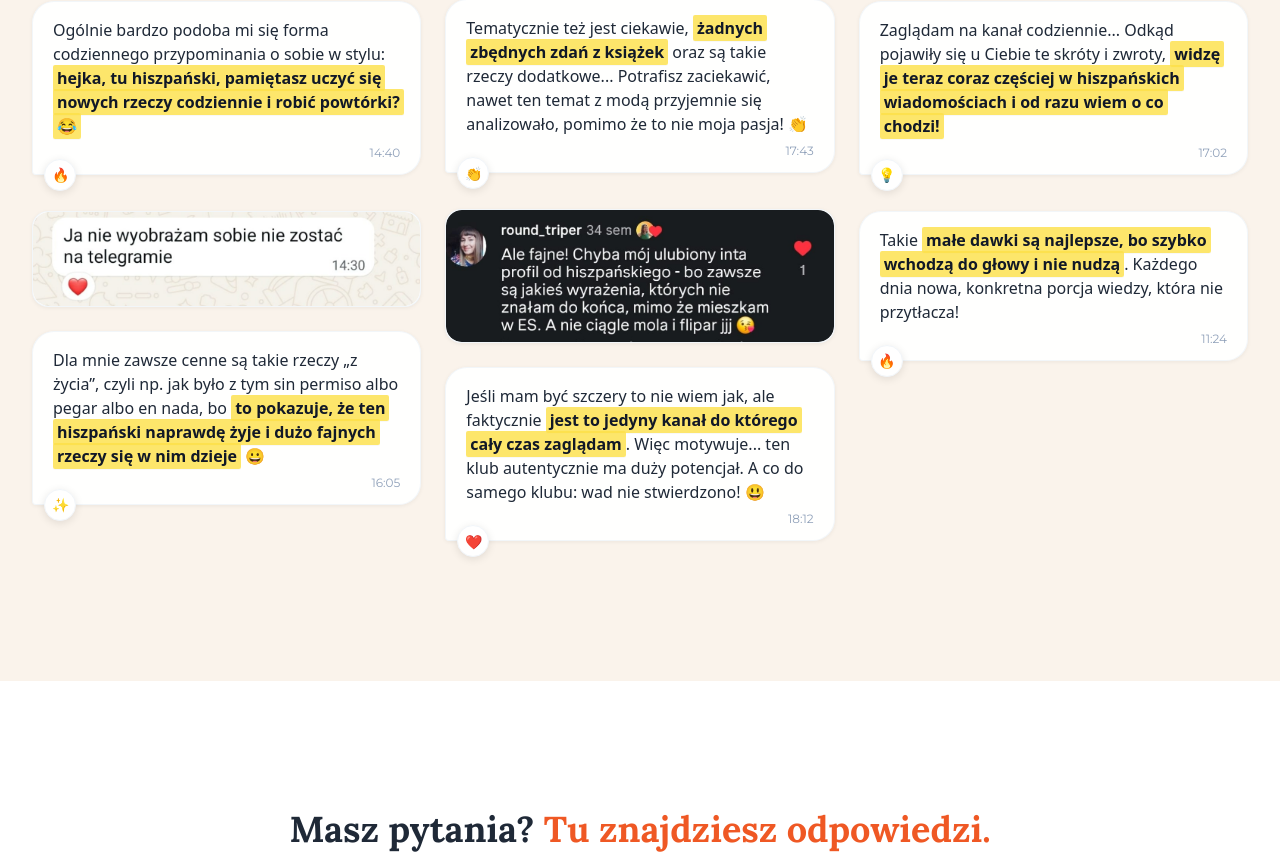
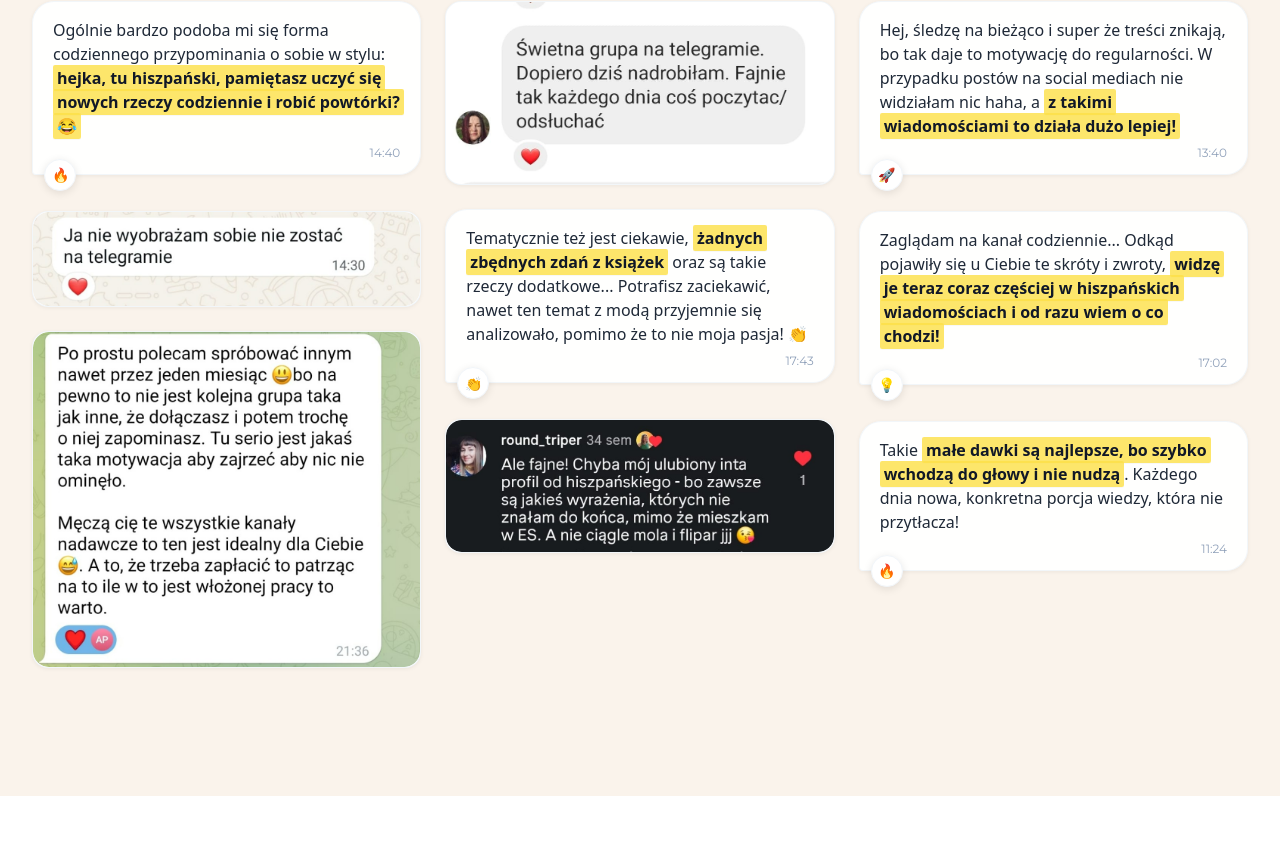
Before and after one commit to apiatek1996-del/strona-strefa-klub, a Next.js app: page / in a window 1280 px wide. Shown: the part 10280-11145 px from the top of the page. Built offline with nearby package versions, Linux system fonts and the light colour scheme.

Commit message:
Testimonials: dodano wyrozniony screen o wartosci platnosci i motywacji w klubie

```diff
--- a/components/sections/Testimonials.tsx
+++ b/components/sections/Testimonials.tsx
@@ -49,6 +49,13 @@ const Testimonials = () => {
       content: {
         src: "/testimonials/t1.jpg",
         alt: "Opinia członka Klubu: Ja nie wyobrażam sobie nie zostać",
+      },
+    },
+    {
+      type: "image",
+      content: {
+        src: "/testimonials/t_warto_placic.jpg",
+        alt: "Opinia członka Klubu: Polecam spróbować nawet na miesiąc, warto!",
       },
     },
     {
```
Also changed, not shown: public/testimonials/t_warto_placic.jpg (added).
